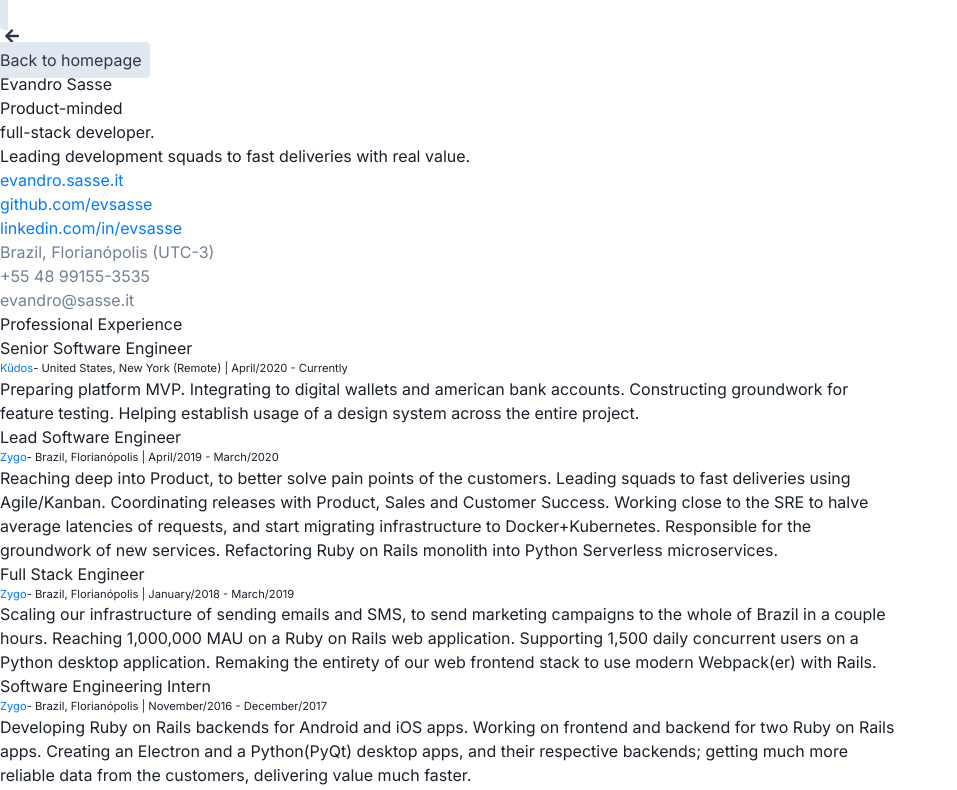
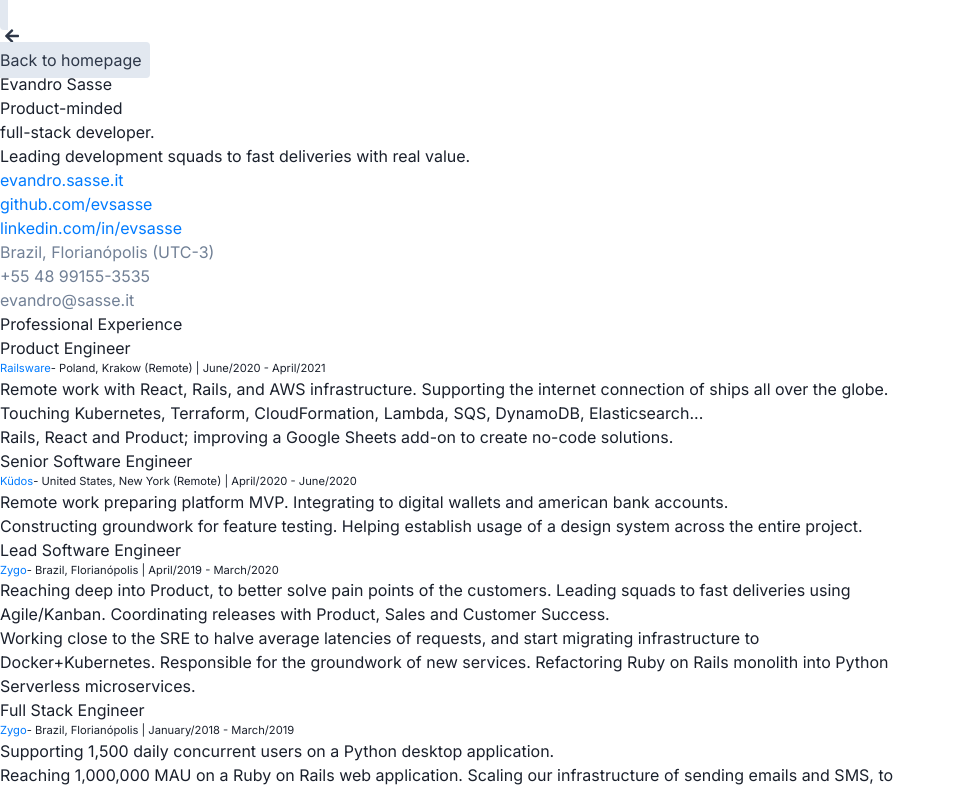
Before and after one commit to evsasse/profile, a Next.js app: page /resume in a window 1280 px wide. Shown: the top 790 px of the page, without its empty margins (0-957 px from the left). Built offline with nearby package versions, Linux system fonts and the light colour scheme.

Commit message:
Adding Railsware experience to resume

```diff
--- a/components/resume/Professional.js
+++ b/components/resume/Professional.js
@@ -23,14 +23,29 @@ const Professional = () => (
 
     <ul className="list-disc list-outside">
       <Experience
+        company="Railsware"
+        href="https://railsware.com/"
+        title="Product Engineer"
+        where="Poland, Krakow (Remote)"
+        when="June/2020 - April/2021"
+      >
+        Remote work with React, Rails, and AWS infrastructure. Supporting the internet connection of ships all over the
+        globe. Touching Kubernetes, Terraform, CloudFormation, Lambda, SQS, DynamoDB, Elasticsearch...
+        <div className="mt-1" />
+        Rails, React and Product; improving a Google Sheets add-on to create no-code solutions.
+      </Experience>
+
+      <Experience
         company="Küdos"
         href="https://kudos-care.com/"
         title="Senior Software Engineer"
         where="United States, New York (Remote)"
-        when="April/2020 - Currently"
+        when="April/2020 - June/2020"
       >
-        Preparing platform MVP. Integrating to digital wallets and american bank accounts. Constructing groundwork for
-        feature testing. Helping establish usage of a design system across the entire project.
+        Remote work preparing platform MVP. Integrating to digital wallets and american bank accounts.
+        <div className="mt-1" />
+        Constructing groundwork for feature testing. Helping establish usage of a design system across the entire
+        project.
       </Experience>
 
       <Experience
@@ -41,9 +56,11 @@ const Professional = () => (
         when="April/2019 - March/2020"
       >
         Reaching deep into Product, to better solve pain points of the customers. Leading squads to fast deliveries
-        using Agile/Kanban. Coordinating releases with Product, Sales and Customer Success. Working close to the SRE to
-        halve average latencies of requests, and start migrating infrastructure to Docker+Kubernetes. Responsible for
-        the groundwork of new services. Refactoring Ruby on Rails monolith into Python Serverless microservices.
+        using Agile/Kanban. Coordinating releases with Product, Sales and Customer Success.
+        <div className="mt-1" />
+        Working close to the SRE to halve average latencies of requests, and start migrating infrastructure to
+        Docker+Kubernetes. Responsible for the groundwork of new services. Refactoring Ruby on Rails monolith into
+        Python Serverless microservices.
       </Experience>
 
       <Experience
@@ -53,10 +70,11 @@ const Professional = () => (
         where="Brazil, Florianópolis"
         when="January/2018 - March/2019"
       >
-        Scaling our infrastructure of sending emails and SMS, to send marketing campaigns to the whole of Brazil in a
-        couple hours. Reaching 1,000,000 MAU on a Ruby on Rails web application. Supporting 1,500 daily concurrent users
-        on a Python desktop application. Remaking the entirety of our web frontend stack to use modern Webpack(er) with
-        Rails.
+        Supporting 1,500 daily concurrent users on a Python desktop application.
+        <div className="mt-1" />
+        Reaching 1,000,000 MAU on a Ruby on Rails web application. Scaling our infrastructure of sending emails and SMS,
+        to send marketing campaigns to the whole of Brazil in a couple hours. Remaking the entirety of our web frontend
+        stack to use modern Webpack(er) with Rails.
       </Experience>
 
       <Experience
@@ -67,8 +85,10 @@ const Professional = () => (
         when="November/2016 - December/2017"
       >
         Developing Ruby on Rails backends for Android and iOS apps. Working on frontend and backend for two Ruby on
-        Rails apps. Creating an Electron and a Python(PyQt) desktop apps, and their respective backends; getting much
-        more reliable data from the customers, delivering value much faster.
+        Rails apps.
+        <div className="mt-1" />
+        Creating an Electron and a Python(PyQt) desktop apps, and their respective backends; getting much more reliable
+        data from the customers, delivering value much faster.
       </Experience>
 
       <Experience
@@ -78,9 +98,11 @@ const Professional = () => (
         where="Brazil, Florianópolis"
         when="March/2014 - June/2015"
       >
+        Coordinating lectures and workshops for the university yearly Computer Science forum. Organizing
+        extra-curricular classes on programming subjects.
+        <div className="mt-1" />
         Working with university professors to help them to prepare classes and studies. Helping other students to
-        prepare for tests. Organizing extra-curricular classes on programming subjects. Coordinating lectures and
-        workshops for the university yearly Computer Science forum.
+        prepare for tests.
       </Experience>
     </ul>
   </section>
```
